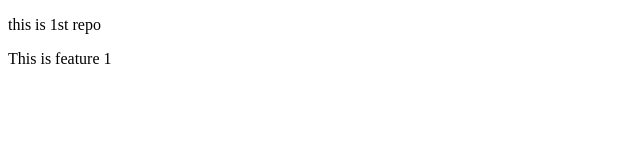
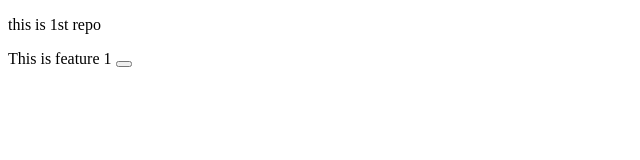
Before and after one commit to Anujhade/Local-repo, a plain HTML site: page index.html in a window 1280 px wide. Shown: the full height of the page, 0-640 px from the left. Drawn offline with Linux system fonts and the light colour scheme.

Commit message:
Add a tag

```diff
--- a/index.html
+++ b/index.html
@@ -8,5 +8,6 @@
 <body>
     <p>this is 1st repo</p>
     <span>This is feature 1</span>
+    <button><a href=""></a></button>
 </body>
 </html>
```
